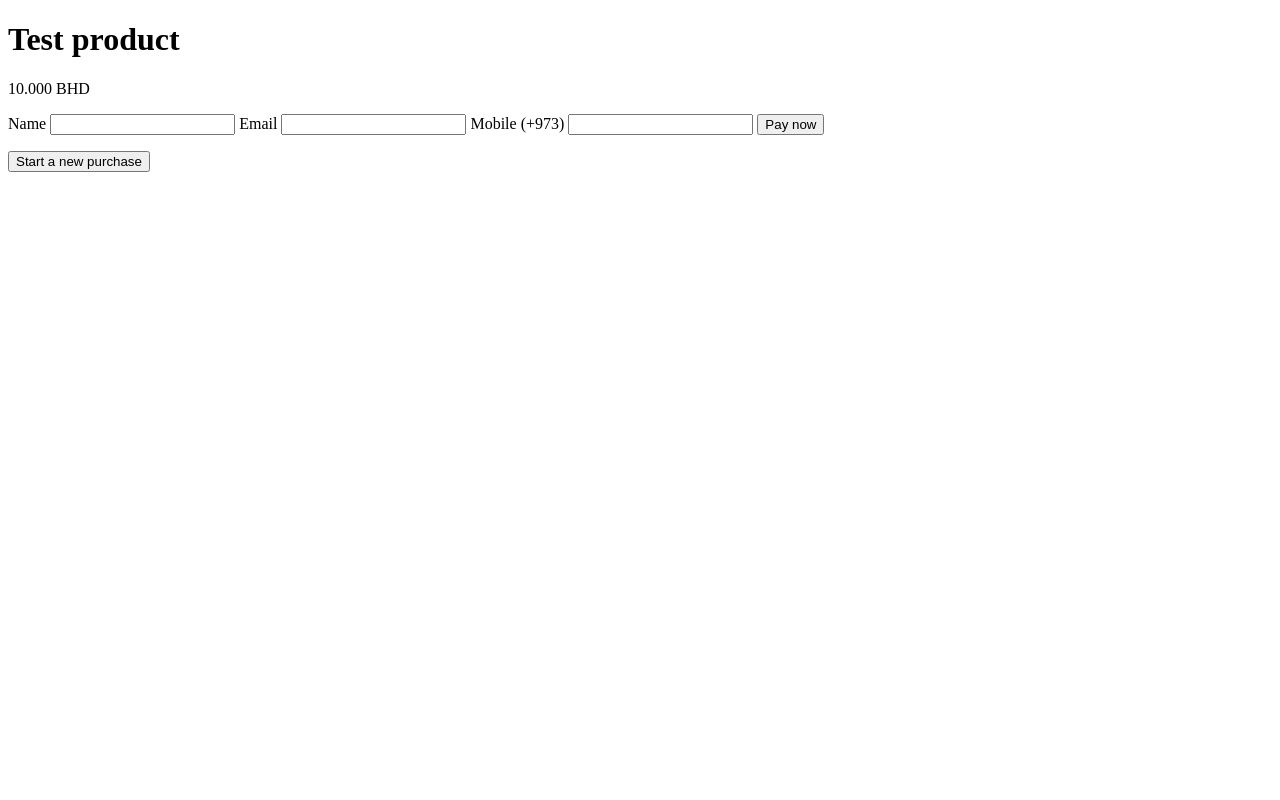
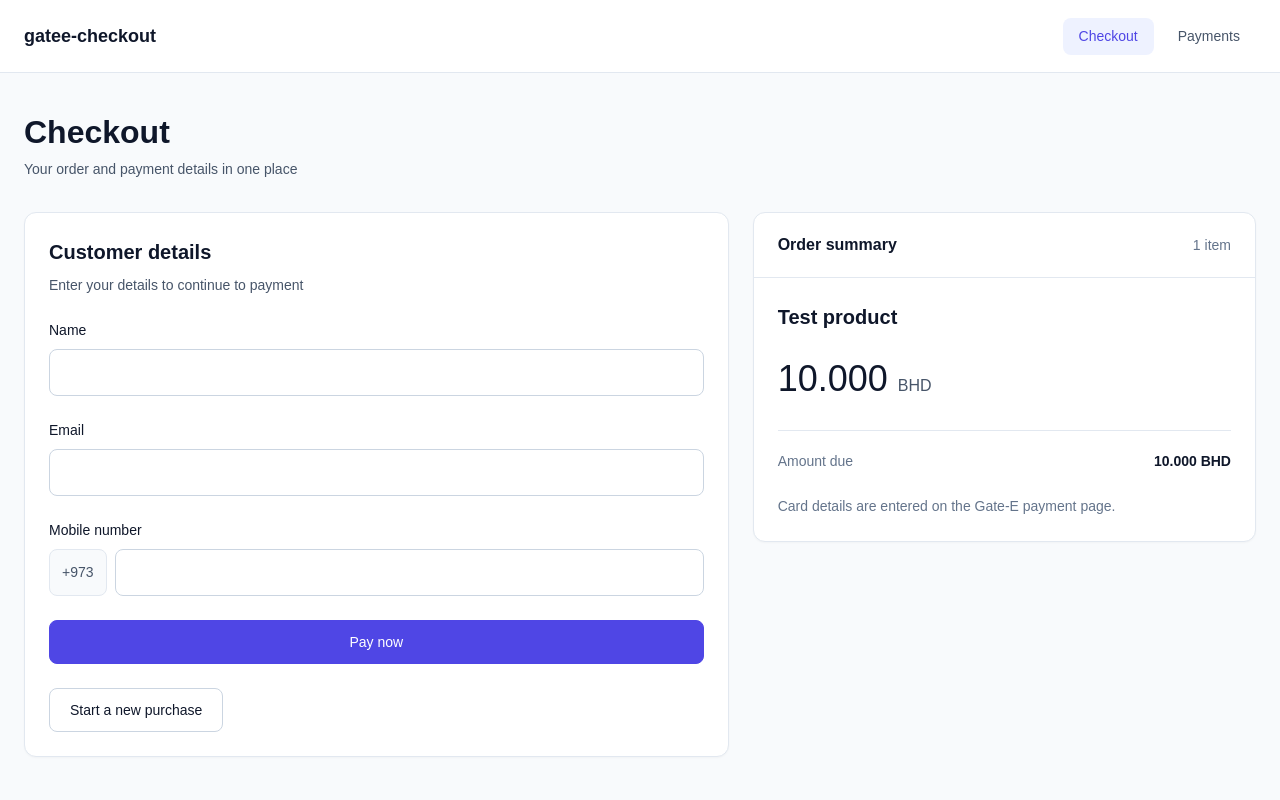
Before and after one commit to Fadelm300/gatee-checkout, a PHP site: page /checkout.php in a window 1280 px wide. Run offline with PHP 8.4, Linux system fonts and the light colour scheme; data that the repository does not hold is empty.

Commit message:
apply checkout layout and show the payment frame

```diff
--- a/public/checkout.php
+++ b/public/checkout.php
@@ -11,12 +11,13 @@ if ($_SERVER['REQUEST_METHOD'] === 'POST') {
 
     if (!is_string($token) || !hash_equals($_SESSION['checkout_token'], $token)) {
         http_response_code(403);
-        exit('Invalid checkout session');}
+        exit('Invalid checkout session');
+    }
 
     unset($_SESSION['payment_code']);
 
     header('Location: checkout.php', true, 303);
-    exit;
+    exit();
 }
 if (empty($_SESSION['payment_code'])) {
     $_SESSION['payment_code'] = 'FC-' . bin2hex(random_bytes(16));
@@ -27,29 +28,32 @@ $config = require __DIR__ . '/../app/config.php';
 $product = $config['product'];
 require_once __DIR__ . '/../app/payments-repository.php';
 
-$paymentRecord = null ;
-$paymentLink = '' ;
+$paymentRecord = null;
+$paymentLink = '';
 $checkoutMessage = '';
 
-try{
+try {
     $pdo = require __DIR__ . '/../app/db.php';
     $paymentRecord = findPaymentByCode($pdo, $paymentCode);
 
     if (
         $paymentRecord !== null &&
-        $paymentRecord['status'] === 'pending'  &&
+        $paymentRecord['status'] === 'pending' &&
         !empty($paymentRecord['gateway_payment_id']) &&
         !empty($paymentRecord['payment_link'])
     ) {
         $paymentLink = $paymentRecord['payment_link'];
         $checkoutMessage = 'Payment ready';
     }
-} catch (PDOException $exception) {    $checkoutMessage = 'Unable to restore your checkout. Please try again later.';
+} catch (PDOException $exception) {
+    $checkoutMessage = 'Unable to restore your checkout. Please try again later.';
 }
 $resultUrl = '';
 
 if (!empty($paymentRecord['gateway_payment_id'])) {
-        $resultUrl = 'result.php?' . http_build_query([
+    $resultUrl =
+        'result.php?' .
+        http_build_query([
             'payment_id' => $paymentRecord['gateway_payment_id'],
             'payment_code' => $paymentCode,
         ]);
@@ -58,65 +62,158 @@ $resultUrl = '';
 $completed = in_array(
     $paymentRecord['status'] ?? '',
     ['paid', 'failed', 'cancelled', 'expired'],
-            true );
+    true,
+);
 ?>
 <!DOCTYPE html>
 <html lang="en">
     <head>
-    <meta charset="UTF-8">
-    <meta name="viewport" content="width=device-width, initial-scale=1">
-    <title>Checkout</title>
+        <meta charset="UTF-8" />
+        <meta name="viewport" content="width=device-width, initial-scale=1" />
+        <title>Checkout | gatee-checkout</title>
+        <link rel="stylesheet" href="assets/app.css" />
     </head>
-
-
-
     <body>
-
-    <h1><?= htmlspecialchars($product['name']) ?></h1>
-    <p><?= htmlspecialchars($product['amount'] . ' ' . $product['currency']) ?></p>
+        <header class="topbar">
+            <div class="topbar-inner">
+                <a class="brand" href="checkout.php" target="_top">gatee-checkout</a>
+                <nav class="app-nav" aria-label="Main navigation">
+                    <a href="checkout.php" target="_top" aria-current="page">Checkout</a>
+                    <a href="payments.php" target="_top">Payments</a>
+                </nav>
+            </div>
+        </header>
+        <main class="page">
+            <div class="page-heading">
+                <div>
+                    <h1>Checkout</h1>
+                    <p class="subtitle">Your order and payment details in one place</p>
+                </div>
+            </div>
+            <div class="checkout-layout">
+                <section class="panel">
+                    <div class="panel-body">
+                        <h2>Customer details</h2>
+                        <p class="subtitle">Enter your details to continue to payment</p>
                         <?php if (!$completed): ?>
                         <form id="checkout-form" method="post">
-<input type="hidden" name="payment_code" value="<?= htmlspecialchars($paymentCode) ?>">     <label for="name">Name</label>
-    <input id="name" name="name" type="text" maxlength="64" required
-    value="<?= htmlspecialchars($paymentRecord['customer_name'] ?? '') ?>">
-
+                            <input type="hidden" name="payment_code" value="<?= htmlspecialchars($paymentCode) ?>" />
+                            <div class="field">
+                                <label for="name">Name</label>
+                                <input
+                                    id="name"
+                                    name="name"
+                                    type="text"
+                                    autocomplete="name"
+                                    maxlength="64"
+                                    required
+                                    value="<?= htmlspecialchars($paymentRecord['customer_name'] ?? '') ?>"
+                                />
+                            </div>
+                            <div class="field">
                                 <label for="email">Email</label>
-    <input id="email" name="email" type="email" maxlength="64" required
-    value="<?= htmlspecialchars($paymentRecord['customer_email'] ?? '') ?>">
-
-    <label for="mobile">Mobile (+973)</label>
-    <input id="mobile" name="mobile" type="tel" maxlength="32" required
-    value="<?= htmlspecialchars($paymentRecord['customer_mobile'] ?? '') ?>">
-    <!-- AJAX later -->
-                <button type="submit" disabled>Pay now</button>
+                                <input
+                                    id="email"
+                                    name="email"
+                                    type="email"
+                                    autocomplete="email"
+                                    maxlength="64"
+                                    required
+                                    value="<?= htmlspecialchars($paymentRecord['customer_email'] ?? '') ?>"
+                                />
+                            </div>
+                            <div class="field">
+                                <label for="mobile">Mobile number</label>
+                                <div class="phone-field">
+                                    <span class="dial-code">+973</span>
+                                    <input
+                                        id="mobile"
+                                        name="mobile"
+                                        type="tel"
+                                        inputmode="numeric"
+                                        autocomplete="tel-national"
+                                        maxlength="8"
+                                        pattern="[0-9]{8}"
+                                        aria-label="Bahrain mobile number without country code"
+                                        required
+                                        value="<?= htmlspecialchars($paymentRecord['customer_mobile'] ?? '') ?>"
+                                    />
+                                </div>
+                            </div>
+                            <button type="submit" class="button full-width" disabled>
+                                Pay now
+                            </button>
                         </form>
+                        <?php else: ?>
+                        <p>
+                            This checkout already has a recorded result. View the result or start a
+                            new purchase.
+                        </p>
                         <?php endif; ?>
-    <p id="checkout-message" role="status"><?= htmlspecialchars($checkoutMessage) ?></p>
-    <p>
+                        <noscript><p>Enable JavaScript to create your payment.</p></noscript>
+                        <p id="checkout-message" class="checkout-message" role="status">
+                            <?= htmlspecialchars($checkoutMessage) ?>
+                        </p>
+                        <div class="purchase-actions">
                             <a
-            id="result-link" href="<?= htmlspecialchars($resultUrl) ?>"
+                                id="result-link"
+                                class="button button--quiet"
+                                href="<?= htmlspecialchars($resultUrl) ?>"
                                 <?= $resultUrl === '' ? 'hidden' : '' ?>
-        >Check payment result</a>
+                            >
+                                Check payment result
+                            </a>
+                            <form method="post">
+                                <input
+                                    type="hidden"
+                                    name="checkout_token"
+                                    value="<?= htmlspecialchars($_SESSION['checkout_token']) ?>"
+                                />
+                                <button type="submit" class="button button--quiet">
+                                    Start a new purchase
+                                </button>
+                            </form>
+                        </div>
+                    </div>
+                </section>
+                <aside class="panel" aria-labelledby="order-title">
+                    <div class="panel-heading">
+                        <h2 id="order-title">Order summary</h2>
+                        <span class="muted">1 item</span>
+                    </div>
+                    <div class="panel-body">
+                        <h2><?= htmlspecialchars($product['name']) ?></h2>
+                        <p class="price">
+                            <?= htmlspecialchars($product['amount']) ?>
+                            <span><?= htmlspecialchars($product['currency']) ?></span>
                         </p>
+                        <div class="summary-line">
+                            <span class="muted">Amount due</span>
+                            <strong><?= htmlspecialchars($product['amount'] . ' ' . $product['currency']) ?></strong>
+                        </div>
+                        <p class="muted" style="margin:24px 0 0">
+                            Card details are entered on the Gate-E payment page.
+                        </p>
+                    </div>
+                </aside>
+            </div>
+            <section class="panel payment-area" id="payment-area" <?= $paymentLink === '' ? 'hidden' : '' ?>>
+                <div class="panel-heading">
+                    <h2>Complete payment</h2>
+                    <span class="muted">Gate-E</span>
+                </div>
                 <iframe
                     id="payment-frame"
+                    class="payment-frame"
                     title="Gate-E payment"
                     width="100%"
                     height="700"
-         <?php if ($paymentLink !== ''): ?>
-            src="<?= htmlspecialchars($paymentLink) ?>"
-      <?php else: ?>
-         hidden
-      <?php endif; ?>
+                    <?php if ($paymentLink !== '' ): ?>src="<?= htmlspecialchars($paymentLink) ?>"
+                    <?php else: ?>hidden<?php endif; ?>
                 ></iframe>
-        <form method="post">
-            <input
-                type="hidden"
-                name="checkout_token"value="<?= htmlspecialchars($_SESSION['checkout_token']) ?>"
-            >
-            <button type="submit">Start a new purchase</button>
-        </form>
-         <script src="https://code.jquery.com/jquery-3.7.1.min.js"></script>
+            </section>
+        </main>
+        <script src="assets/vendor/jquery.min.js"></script>
         <script src="assets/checkout.js"></script>
     </body>
 </html>
--- a/public/index.php
+++ b/public/index.php
@@ -1,3 +1,4 @@
 <?php
 
-echo 'Gate-E application is running.';
+header('Location: checkout.php', true, 302);
+exit();
```
Also changed, not shown: public/assets/checkout.js. Lines whose indentation alone changed are shown as unchanged.
